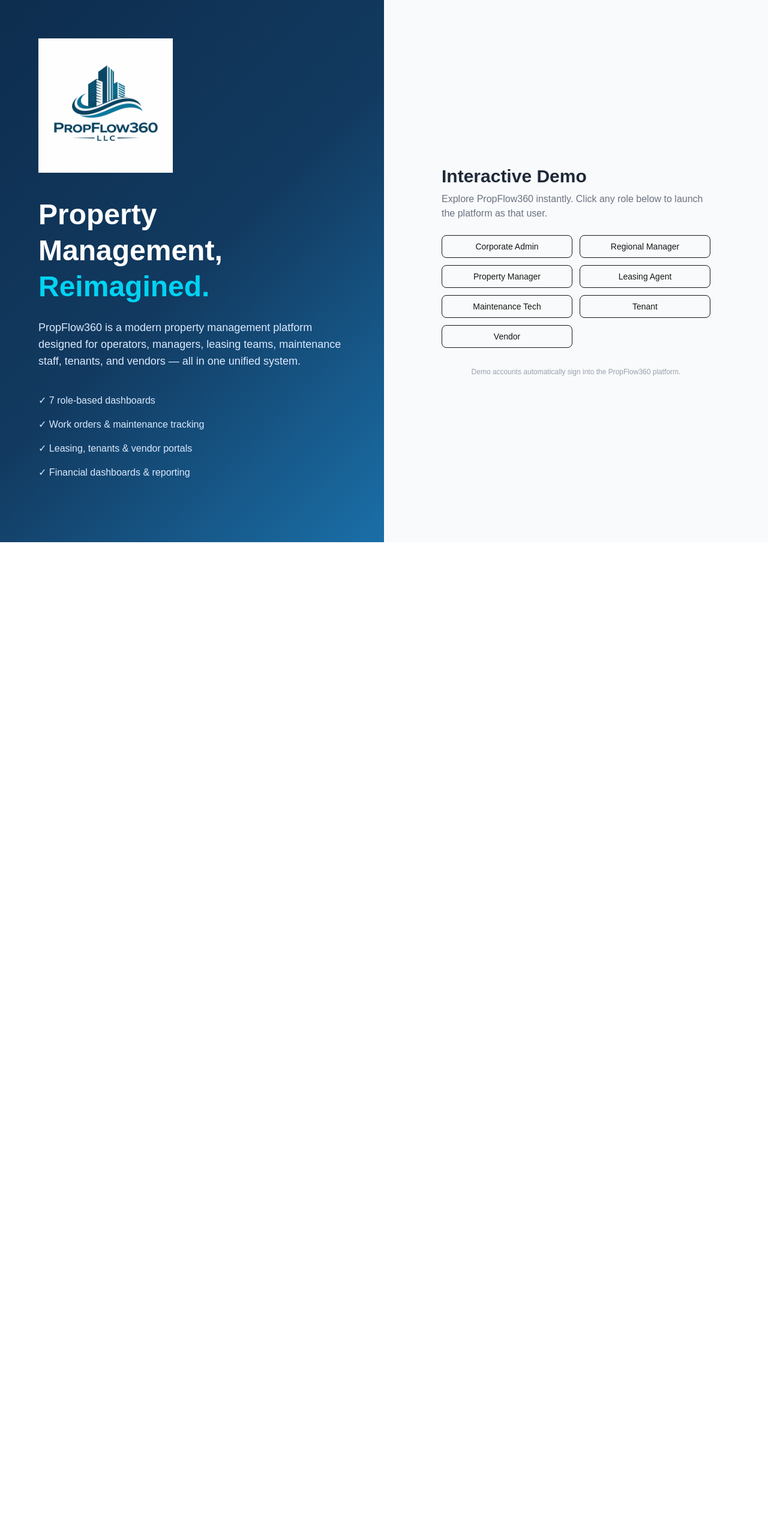
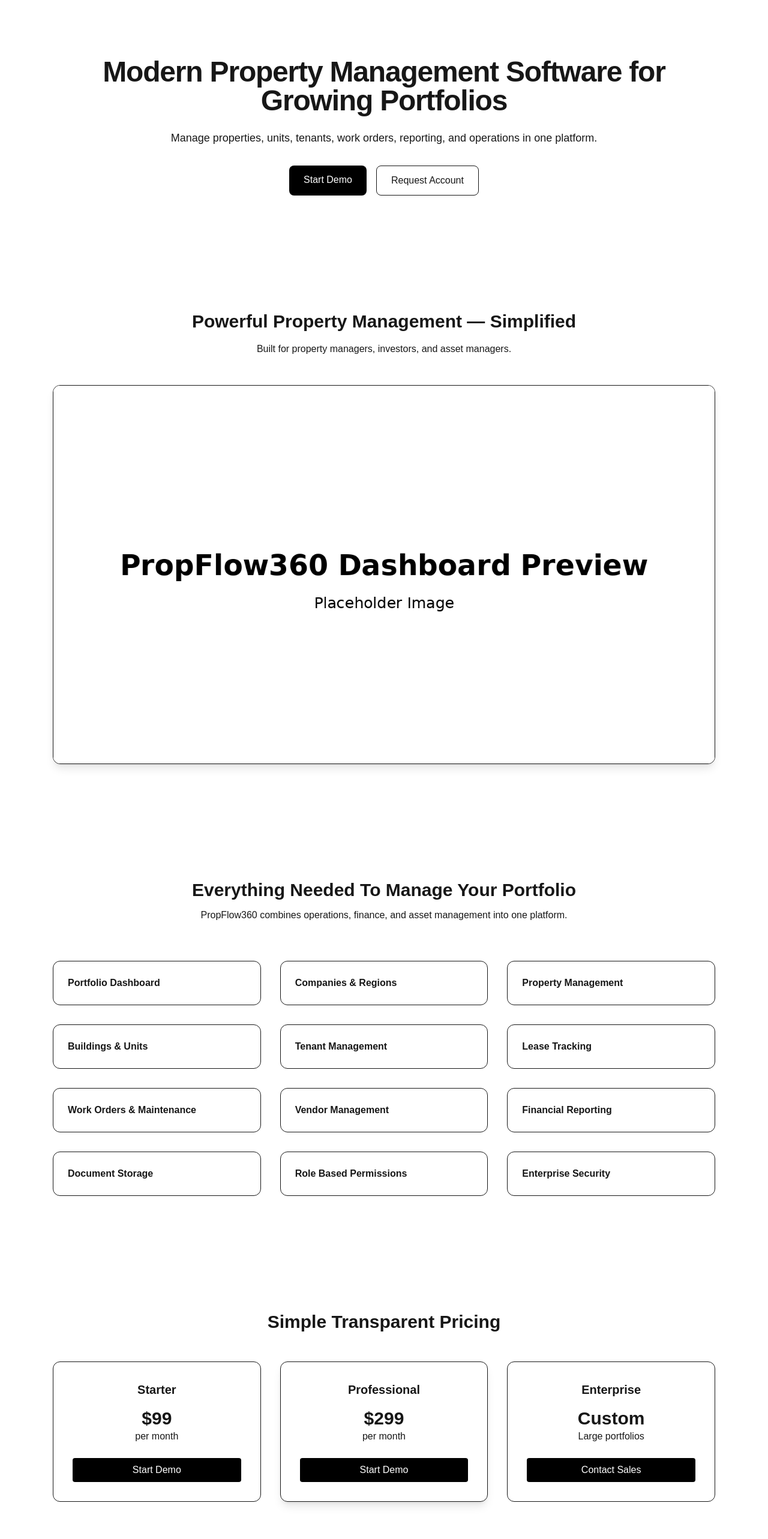
Before and after one commit to PropFlow360LLC/propflow360-marketing, a Next.js app: page / in a window 1280 px wide. Shown: the top 2566 px of the page at 60% size. Before the commit the page ends 904 px from the top, so only its background shows below. Built offline with nearby package versions, Linux system fonts and the light colour scheme.

Commit message:
Add marketing landing sections (hero, preview, features, pricing, cta)

```diff
--- a/app/page.tsx
+++ b/app/page.tsx
@@ -1,88 +1,17 @@
-"use client";
-
-const DEMO_USERS = [
-  { label: "Corporate Admin", email: "corporate@demo.com" },
-  { label: "Regional Manager", email: "regional@demo.com" },
-  { label: "Property Manager", email: "property@demo.com" },
-  { label: "Leasing Agent", email: "leasing@demo.com" },
-  { label: "Maintenance Tech", email: "tech@demo.com" },
-  { label: "Tenant", email: "tenant@demo.com" },
-  { label: "Vendor", email: "vendor@demo.com" },
-];
+import Hero from "../components/hero"
+import PlatformPreview from "../components/platform-preview"
+import Features from "../components/features"
+import Pricing from "../components/pricing"
+import CTA from "../components/cta"
 
 export default function Home() {
   return (
-    <div className="min-h-screen grid md:grid-cols-2">
-
-      {/* LEFT SIDE */}
-      <div
-        className="hidden md:flex flex-col justify-center text-white p-16"
-        style={{
-          background:
-            "linear-gradient(135deg, #0d2d4e 0%, #123a60 50%, #1a6fa8 100%)",
-        }}
-      >
-        <div className="mb-10">
-
-          <img src="/logo.png" alt="PropFlow360" className="w-56 mb-10" />
-
-          <h1 className="text-5xl font-bold leading-tight">
-            Property Management,
-            <span className="block text-cyan-400">Reimagined.</span>
-          </h1>
-
-          <p className="mt-6 text-lg text-blue-100">
-            PropFlow360 is a modern property management platform designed for
-            operators, managers, leasing teams, maintenance staff, tenants,
-            and vendors — all in one unified system.
-          </p>
-
-          <ul className="mt-10 space-y-4 text-blue-100">
-            <li>✓ 7 role-based dashboards</li>
-            <li>✓ Work orders & maintenance tracking</li>
-            <li>✓ Leasing, tenants & vendor portals</li>
-            <li>✓ Financial dashboards & reporting</li>
-          </ul>
-
-        </div>
-      </div>
-
-      {/* RIGHT SIDE */}
-      <div className="flex items-center justify-center p-10 bg-gray-50">
-
-        <div className="w-full max-w-md">
-
-          <h2 className="text-3xl font-bold text-gray-800 mb-2">
-            Interactive Demo
-          </h2>
-
-          <p className="text-gray-500 mb-6">
-            Explore PropFlow360 instantly. Click any role below to launch the
-            platform as that user.
-          </p>
-
-          <div className="grid grid-cols-2 gap-3">
-
-            {DEMO_USERS.map((role) => (
-              <a
-                key={role.label}
-                href={`https://app.propflow360.app/login?email=${role.email}&password=demo123`}
-                className="border rounded-lg py-2 px-3 text-sm hover:bg-gray-100 text-center"
-              >
-                {role.label}
-              </a>
-            ))}
-
-          </div>
-
-          <p className="mt-8 text-xs text-gray-400 text-center">
-            Demo accounts automatically sign into the PropFlow360 platform.
-          </p>
-
-        </div>
-
-      </div>
-
-    </div>
-  );
+    <>
+      <Hero />
+      <PlatformPreview />
+      <Features />
+      <Pricing />
+      <CTA />
+    </>
+  )
 }
--- /dev/null
+++ b/components/cta.tsx
@@ -0,0 +1,35 @@
+export default function CTA() {
+  return (
+    <section className="py-24">
+      <div className="max-w-4xl mx-auto text-center px-6">
+
+        <h2 className="text-3xl font-semibold mb-6">
+          See PropFlow360 In Action
+        </h2>
+
+        <p className="text-muted-foreground mb-8">
+          Experience the platform with our interactive demo.
+        </p>
+
+        <div className="flex justify-center gap-4">
+
+          <a
+            href="/login?demo=true"
+            className="px-6 py-3 bg-black text-white rounded-lg"
+          >
+            Start Demo
+          </a>
+
+          <a
+            href="/contact"
+            className="px-6 py-3 border rounded-lg"
+          >
+            Request Account
+          </a>
+
+        </div>
+
+      </div>
+    </section>
+  );
+}
--- /dev/null
+++ b/components/features.tsx
@@ -0,0 +1,46 @@
+const features = [
+  "Portfolio Dashboard",
+  "Companies & Regions",
+  "Property Management",
+  "Buildings & Units",
+  "Tenant Management",
+  "Lease Tracking",
+  "Work Orders & Maintenance",
+  "Vendor Management",
+  "Financial Reporting",
+  "Document Storage",
+  "Role Based Permissions",
+  "Enterprise Security"
+];
+
+export default function Features() {
+  return (
+    <section className="py-24">
+      <div className="max-w-6xl mx-auto px-6">
+
+        <div className="text-center mb-16">
+          <h2 className="text-3xl font-semibold">
+            Everything Needed To Manage Your Portfolio
+          </h2>
+
+          <p className="text-muted-foreground mt-3">
+            PropFlow360 combines operations, finance, and asset management
+            into one platform.
+          </p>
+        </div>
+
+        <div className="grid md:grid-cols-3 gap-8">
+          {features.map((feature) => (
+            <div
+              key={feature}
+              className="p-6 border rounded-xl hover:shadow-lg transition"
+            >
+              <h3 className="font-semibold">{feature}</h3>
+            </div>
+          ))}
+        </div>
+
+      </div>
+    </section>
+  );
+}
--- /dev/null
+++ b/components/hero.tsx
@@ -0,0 +1,31 @@
+export default function Hero() {
+  return (
+    <section className="py-24">
+      <div className="max-w-6xl mx-auto px-6 text-center">
+        <h1 className="text-5xl font-bold tracking-tight mb-6">
+          Modern Property Management Software for Growing Portfolios
+        </h1>
+
+        <p className="text-lg text-muted-foreground max-w-3xl mx-auto mb-8">
+          Manage properties, units, tenants, work orders, reporting, and operations in one platform.
+        </p>
+
+        <div className="flex justify-center gap-4">
+          <a
+            href="https://app.propflow360.app/login"
+            className="px-6 py-3 rounded-lg bg-black text-white"
+          >
+            Start Demo
+          </a>
+
+          <a
+            href="/contact"
+            className="px-6 py-3 rounded-lg border"
+          >
+            Request Account
+          </a>
+        </div>
+      </div>
+    </section>
+  );
+}
--- /dev/null
+++ b/components/platform-preview.tsx
@@ -0,0 +1,25 @@
+export default function PlatformPreview() {
+  return (
+    <section className="py-24 bg-muted/40">
+      <div className="max-w-6xl mx-auto px-6 text-center">
+
+        <h2 className="text-3xl font-semibold mb-4">
+          Powerful Property Management — Simplified
+        </h2>
+
+        <p className="text-muted-foreground mb-12">
+          Built for property managers, investors, and asset managers.
+        </p>
+
+        <div className="rounded-xl overflow-hidden border shadow-lg">
+          <img
+            src="/dashboard-preview.png"
+            alt="PropFlow360 Platform Dashboard"
+            className="w-full"
+          />
+        </div>
+
+      </div>
+    </section>
+  );
+}
--- /dev/null
+++ b/components/pricing.tsx
@@ -0,0 +1,49 @@
+export default function Pricing() {
+  return (
+    <section className="py-24 bg-muted/40">
+      <div className="max-w-6xl mx-auto px-6 text-center">
+
+        <h2 className="text-3xl font-semibold mb-12">
+          Simple Transparent Pricing
+        </h2>
+
+        <div className="grid md:grid-cols-3 gap-8">
+
+          <div className="border rounded-xl p-8">
+            <h3 className="text-xl font-semibold">Starter</h3>
+            <p className="text-3xl font-bold mt-4">$99</p>
+            <p className="text-muted-foreground mb-6">per month</p>
+
+            <button className="w-full bg-black text-white py-2 rounded">
+              Start Demo
+            </button>
+          </div>
+
+          <div className="border rounded-xl p-8 shadow-lg">
+            <h3 className="text-xl font-semibold">Professional</h3>
+            <p className="text-3xl font-bold mt-4">$299</p>
+            <p className="text-muted-foreground mb-6">per month</p>
+
+            <button className="w-full bg-black text-white py-2 rounded">
+              Start Demo
+            </button>
+          </div>
+
+          <div className="border rounded-xl p-8">
+            <h3 className="text-xl font-semibold">Enterprise</h3>
+            <p className="text-3xl font-bold mt-4">Custom</p>
+            <p className="text-muted-foreground mb-6">
+              Large portfolios
+            </p>
+
+            <button className="w-full bg-black text-white py-2 rounded">
+              Contact Sales
+            </button>
+          </div>
+
+        </div>
+
+      </div>
+    </section>
+  );
+}
```
Also changed, not shown: public/dashboard-preview.png (added).
